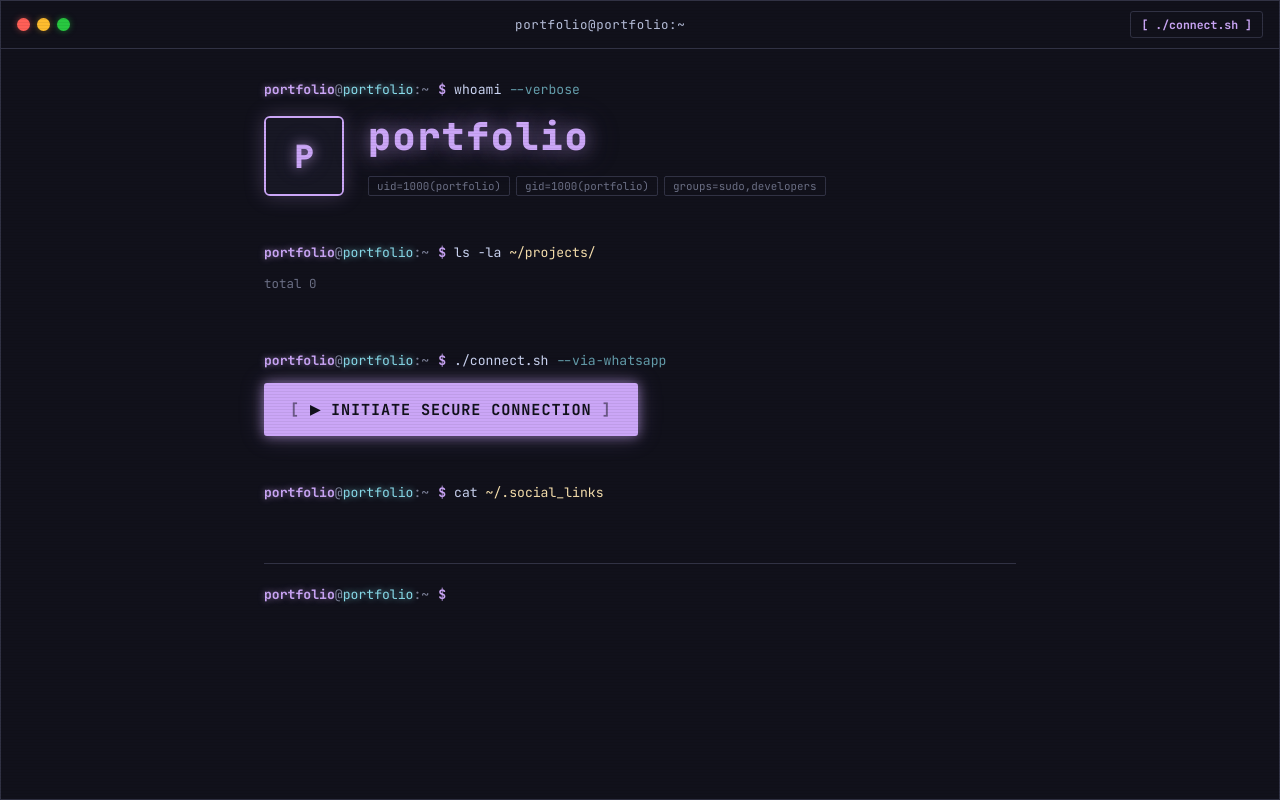
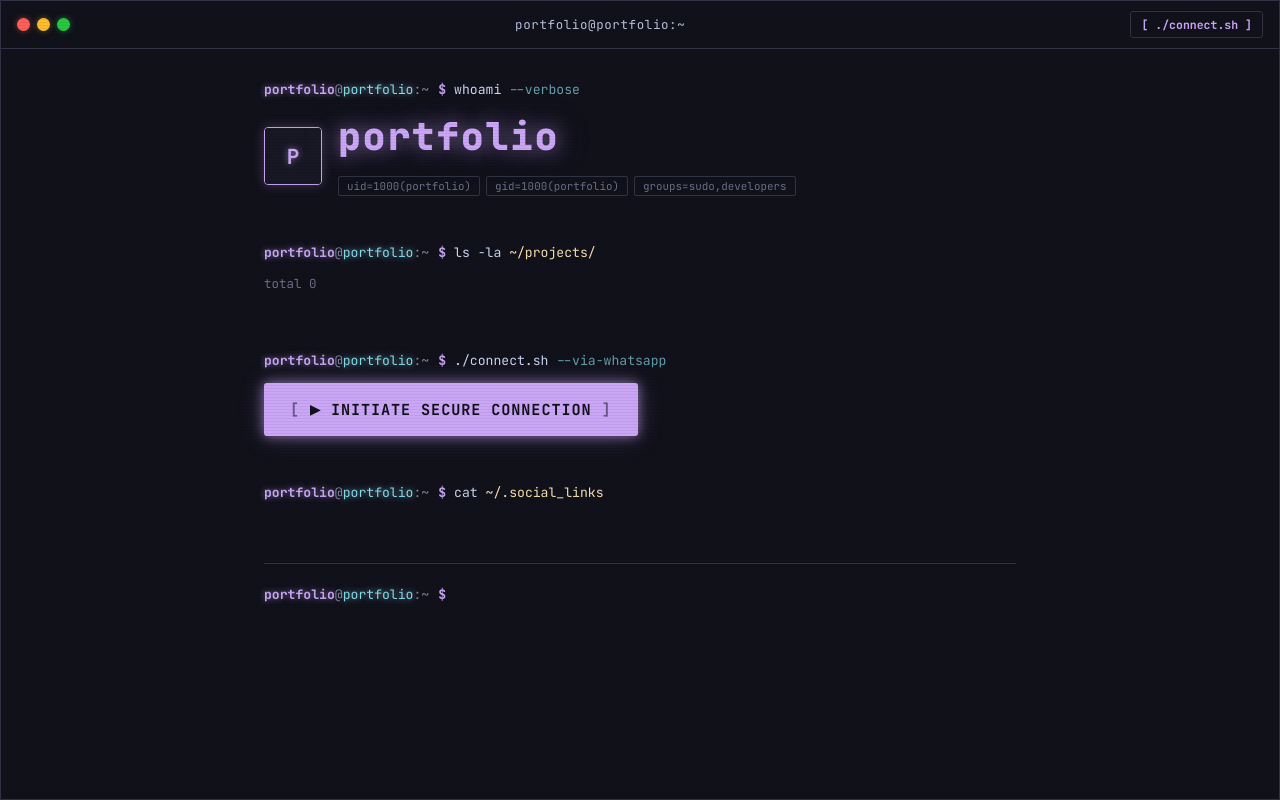
Before and after one commit to arhymethic/portfolio, a website: page public/index.html in a window 1280 px wide. Drawn offline with Linux system fonts and the light colour scheme; no server answers.

Commit message:
Proportion avatar block size (58px) to hero text and meta elements

```diff
--- a/public/style.css
+++ b/public/style.css
@@ -234,16 +234,16 @@ color: var(--text-dim);
 .hero-identity {
 display: flex;
 align-items: center;
-gap: 24px;
+gap: 16px;
 }
 .avatar-block {
-width: 80px;
-height: 80px;
-border: 2px solid var(--green);
-border-radius: 6px;
+width: 58px;
+height: 58px;
+border: 1.5px solid var(--green);
+border-radius: 4px;
 overflow: hidden;
 flex-shrink: 0;
-box-shadow: 0 0 20px var(--green-muted), inset 0 0 20px var(--border);
+box-shadow: 0 0 12px var(--green-muted), inset 0 0 10px var(--border);
 }
 .avatar-img {
 width: 100%;
@@ -256,10 +256,10 @@ height: 100%;
 display: flex;
 align-items: center;
 justify-content: center;
-font-size: 2rem;
-font-weight: 800;
+font-size: 1.3rem;
+font-weight: 700;
 color: var(--green);
-text-shadow: var(--glow-md);
+text-shadow: var(--glow-sm);
 background: var(--bg-surface);
 }
 .hero-text {
```
